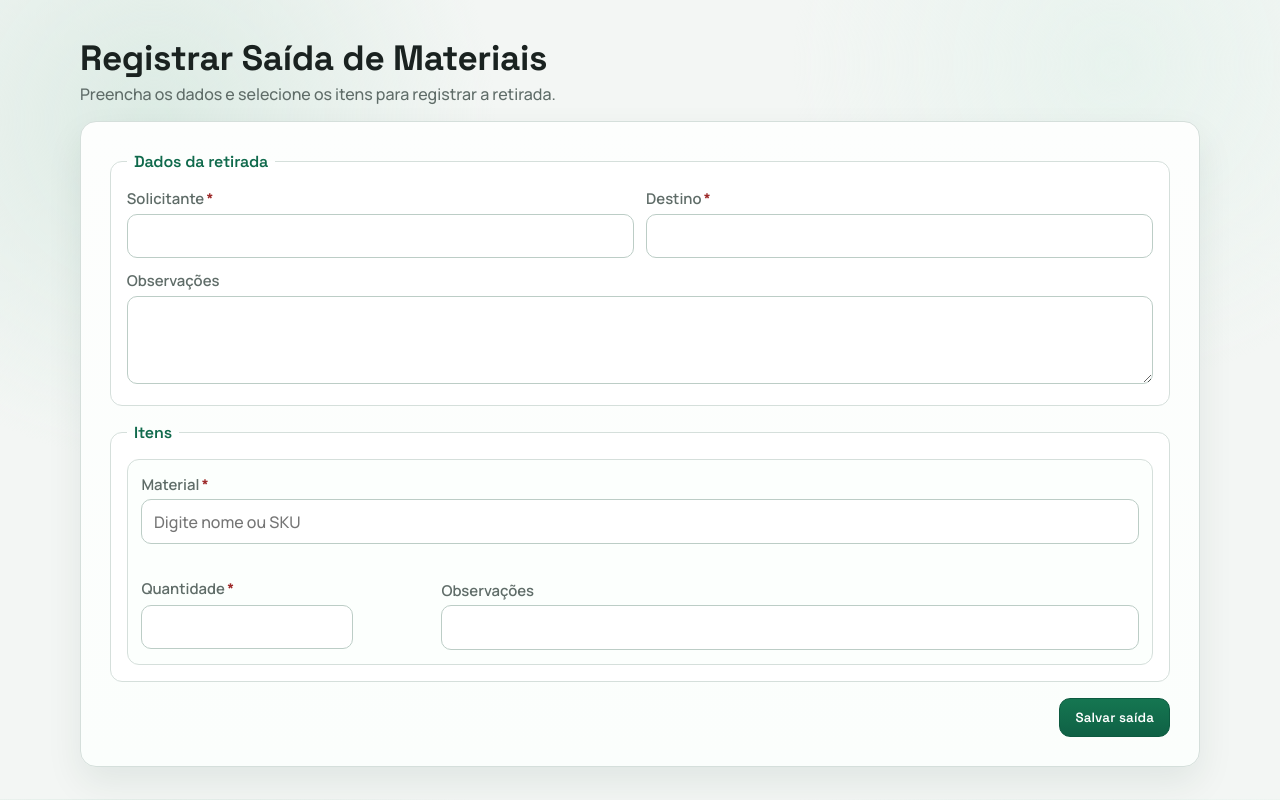
After one commit to joaorighetto/almoxarifado-saep, a Django app: page /saidas/nova/ in a window 1280 px wide. The commit adds this page. Run offline with Django 5.2, Linux system fonts and the light colour scheme.

Commit message:
Restore API-driven issue page and split requests domain services

```diff
--- a/apps/requests/services.py
+++ b/apps/requests/services/export.py
@@ -17,7 +17,7 @@ from pathlib import Path
 from django.conf import settings
 from openpyxl import Workbook, load_workbook
 
-from .models import IssueItem, IssueRequest
+from ..models import IssueItem, IssueRequest
 
 logger = logging.getLogger(__name__)
 
--- a/apps/requests/material_search.py
+++ b/apps/requests/services/search.py
@@ -40,7 +40,9 @@ def fuzzy_material_matches(query: str, materials_qs, limit: int | None = 20):
     compact_needle = compact_search_text(query)
     needle_tokens = needle.split()
     ranked = []
-    for material in materials_qs.only("id", "sku", "name", "unit", "stockbalance__quantity").iterator():
+    for material in materials_qs.only(
+        "id", "sku", "name", "unit", "stockbalance__quantity"
+    ).iterator():
         sku = normalize_search_text(material.sku)
         name = normalize_search_text(material.name)
         label = f"{sku} {name}".strip()
--- a/apps/requests/urls.py
+++ b/apps/requests/urls.py
@@ -8,7 +8,8 @@ from . import views
 app_name = "requests"
 
 urlpatterns = [
-    path("", RedirectView.as_view(url="/admin/", permanent=False)),
+    path("", RedirectView.as_view(pattern_name="requests:issue_create", permanent=False)),
+    path("saidas/nova/", views.issue_create, name="issue_create"),
     path("saidas/<int:pk>/", views.issue_detail, name="issue_detail"),
     path("saidas/<int:pk>/csv/", views.issue_export_csv, name="issue_export_csv"),
 ]
--- a/apps/requests/views.py
+++ b/apps/requests/views.py
@@ -9,10 +9,18 @@ import csv
 from pathlib import Path
 
 from django.conf import settings
-from django.http import HttpResponse
+from django.http import HttpResponse, HttpResponseNotAllowed
 from django.shortcuts import render
 
 from .models import IssueRequest
+
+
+def issue_create(request):
+    """Renderiza a página de criação de saída (envio é feito pela API REST)."""
+    if request.method != "GET":
+        return HttpResponseNotAllowed(["GET"])
+    return render(request, "requests/issue_form.html")
+
 
 def issue_detail(request, pk: int):
     """Exibe o detalhe de uma saída específica."""
--- a/templates/requests/issue_detail.html
+++ b/templates/requests/issue_detail.html
@@ -9,6 +9,7 @@
       <p class="page-subtitle">Detalhes da retirada registrada e lista de itens.</p>
     </div>
     <div class="issue-actions issue-actions-tight">
+      <a class="btn-secondary" href="{% url 'requests:issue_create' %}">Nova saída</a>
       <a class="btn-primary" href="{% url 'requests:issue_export_csv' issue.id %}">Exportar CSV</a>
     </div>
   </header>
--- /dev/null
+++ b/templates/requests/issue_form.html
@@ -0,0 +1,162 @@
+{% extends "requests/base.html" %}
+{% load static %}
+
+{% block title %}Nova Saída{% endblock %}
+
+{% block content %}
+  <header class="page-header">
+    <div>
+      <h1 class="page-title">Registrar Saída de Materiais</h1>
+      <p class="page-subtitle">Preencha os dados e selecione os itens para registrar a retirada.</p>
+    </div>
+  </header>
+
+  <form
+    id="issue-create-form"
+    class="card"
+    method="post"
+    data-material-search-url="/api/materiais/search/"
+    data-api-url="/api/saidas/"
+    data-issue-detail-url-template="{% url 'requests:issue_detail' 0 %}"
+    data-issue-create-url="{% url 'requests:issue_create' %}"
+  >
+    {% csrf_token %}
+    <div id="client-validation-alert" class="form-alert" role="alert" hidden></div>
+
+    <fieldset class="issue-section">
+      <legend>Dados da retirada</legend>
+      <div class="issue-grid issue-grid-main">
+        <div class="form-field">
+          <label for="id_requested_by_name">Solicitante<span class="required-marker">*</span></label>
+          <input
+            id="id_requested_by_name"
+            class="input-control"
+            name="requested_by_name"
+            type="text"
+            maxlength="160"
+          >
+        </div>
+        <div class="form-field">
+          <label for="id_destination">Destino<span class="required-marker">*</span></label>
+          <input id="id_destination" class="input-control" name="destination" type="text" maxlength="160">
+        </div>
+        <div class="form-field form-field-full">
+          <label for="id_notes">Observações</label>
+          <textarea id="id_notes" class="input-control" name="notes" rows="3"></textarea>
+        </div>
+      </div>
+    </fieldset>
+
+    <fieldset class="issue-section">
+      <legend>Itens</legend>
+      <div id="issue-items-formset" data-formset-prefix="items">
+        <input id="id_items-TOTAL_FORMS" name="items-TOTAL_FORMS" type="hidden" value="1">
+        <input id="id_items-INITIAL_FORMS" name="items-INITIAL_FORMS" type="hidden" value="0">
+        <input id="id_items-MIN_NUM_FORMS" name="items-MIN_NUM_FORMS" type="hidden" value="0">
+        <input id="id_items-MAX_NUM_FORMS" name="items-MAX_NUM_FORMS" type="hidden" value="1000">
+
+        <div id="issue-items-list" class="issue-items-list">
+          <div class="issue-item-form">
+            <input id="id_items-0-material" name="items-0-material" type="hidden" class="material-id-field">
+            <div class="issue-grid issue-grid-item">
+              <div class="form-field form-field-full">
+                <label for="id_items-0-material_display">Material<span class="required-marker">*</span></label>
+                <input
+                  id="id_items-0-material_display"
+                  name="items-0-material_display"
+                  type="text"
+                  class="input-control material-display-field"
+                  autocomplete="off"
+                  placeholder="Digite nome ou SKU"
+                  size="80"
+                >
+                <span class="material-stock-hint" hidden></span>
+              </div>
+              <div class="form-field">
+                <label for="id_items-0-quantity">Quantidade<span class="required-marker">*</span></label>
+                <div class="quantity-with-unit">
+                  <input
+                    id="id_items-0-quantity"
+                    name="items-0-quantity"
+                    type="number"
+                    step="0.001"
+                    class="input-control"
+                  >
+                  <span class="material-unit-badge is-empty"></span>
+                </div>
+              </div>
+              <div class="form-field">
+                <label for="id_items-0-notes">Observações</label>
+                <input
+                  id="id_items-0-notes"
+                  name="items-0-notes"
+                  type="text"
+                  maxlength="200"
+                  class="input-control"
+                >
+              </div>
+            </div>
+          </div>
+        </div>
+
+        <template id="issue-item-empty-form-template">
+          <div class="issue-item-form">
+            <input
+              id="id_items-__prefix__-material"
+              name="items-__prefix__-material"
+              type="hidden"
+              class="material-id-field"
+            >
+            <div class="issue-grid issue-grid-item">
+              <div class="form-field form-field-full">
+                <label for="id_items-__prefix__-material_display">Material</label>
+                <input
+                  id="id_items-__prefix__-material_display"
+                  name="items-__prefix__-material_display"
+                  type="text"
+                  class="input-control material-display-field"
+                  autocomplete="off"
+                  placeholder="Digite nome ou SKU"
+                  size="80"
+                >
+                <span class="material-stock-hint" hidden></span>
+              </div>
+              <div class="form-field">
+                <label for="id_items-__prefix__-quantity">Quantidade</label>
+                <div class="quantity-with-unit">
+                  <input
+                    id="id_items-__prefix__-quantity"
+                    name="items-__prefix__-quantity"
+                    type="number"
+                    step="0.001"
+                    class="input-control"
+                  >
+                  <span class="material-unit-badge is-empty"></span>
+                </div>
+              </div>
+              <div class="form-field">
+                <label for="id_items-__prefix__-notes">Observações</label>
+                <input
+                  id="id_items-__prefix__-notes"
+                  name="items-__prefix__-notes"
+                  type="text"
+                  maxlength="200"
+                  class="input-control"
+                >
+              </div>
+            </div>
+          </div>
+        </template>
+      </div>
+    </fieldset>
+
+    <div class="issue-actions">
+      <button class="btn-primary" type="submit">Salvar saída</button>
+    </div>
+  </form>
+  <div id="form-request-status" class="form-request-status" hidden aria-live="polite"></div>
+{% endblock %}
+
+{% block extra_scripts %}
+  <script src="{% static 'requests/issue_form.js' %}"></script>
+{% endblock %}
```
Also changed, not shown: apps/requests/api.py (+6 -3 lines), apps/requests/services/__init__.py (added, +14 -0 lines), apps/requests/tests.py (+17 -0 lines), apps/requests/services/stock.py (renamed from apps/requests/stock.py).
